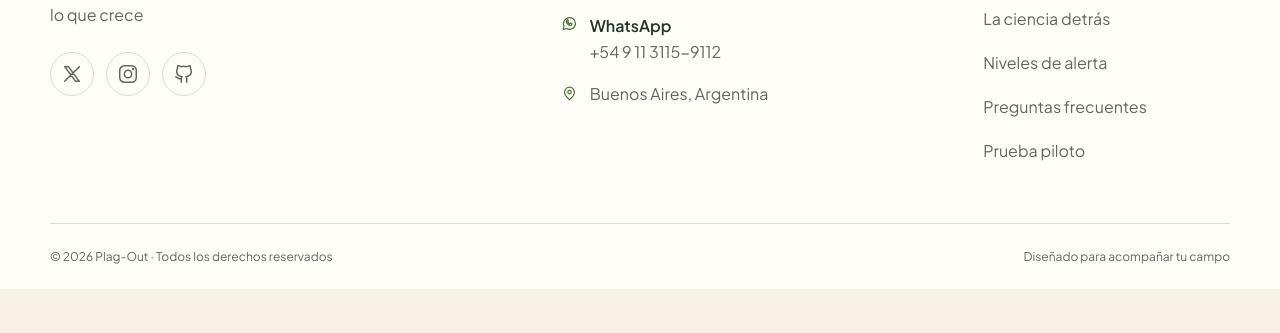
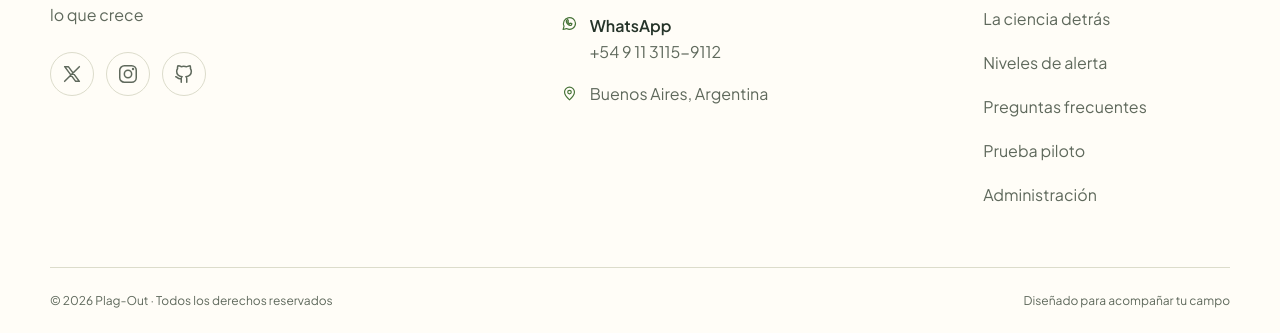
Before and after one commit to rami-nava/PlagOut-LandingPage, a plain HTML site: page index.html in a window 1280 px wide. Shown: the part 5848-6181 px from the top of the page. Before the commit the page ends 6137 px from the top, so only its background shows below. Drawn offline with Linux system fonts and the light colour scheme.

Commit message:
feat: enlace al panel de administración en el pie de página
La URL vive en un único lugar de index.html y por ahora apunta al panel
local. No mergear hasta que el panel tenga URL publicada.

Co-Authored-By: Claude Opus 5.5 <noreply@anthropic.com>

```diff
--- a/index.html
+++ b/index.html
@@ -213,7 +213,7 @@
   <footer class="footer"><div class="wrap"><div class="footer-grid">
     <div class="footer-brand"><a class="brand" href="#top"><img src="assets/logo.png" alt="" width="38" height="40"><span>Plag-Out</span></a><p>Más información para cuidar<br>lo que crece</p><div class="social-icons" aria-label="Redes sociales, enlaces próximamente"><span role="img" aria-label="X, próximamente" title="X · Próximamente"><svg class="icon" viewBox="0 0 24 24"><path d="M4 4h4l12 16h-4ZM20 4 4 20"/></svg></span><span role="img" aria-label="Instagram, próximamente" title="Instagram · Próximamente"><svg class="icon" viewBox="0 0 24 24"><rect x="3" y="3" width="18" height="18" rx="5"/><circle cx="12" cy="12" r="4"/><circle cx="17.5" cy="6.5" r=".5"/></svg></span><span role="img" aria-label="GitHub, próximamente" title="GitHub · Próximamente"><svg class="icon" viewBox="0 0 24 24"><path d="M9 21v-4c-4 1-4-2-6-2m12 6v-4c0-1-.3-2-1-2 4-.5 6-2 6-6 0-1-.4-2-1-3 .2-1 .2-2-.3-3-2 0-3 1-4 1a12 12 0 0 0-6 0C8 3 7 3 5.3 3c-.5 1-.5 2-.3 3-.6 1-1 2-1 3 0 4 2 5.5 6 6-.7 0-1 1-1 2"/></svg></span></div></div>
     <div><h2 class="footer-title">Contacto</h2><ul class="contact-list"><li><svg class="icon"><use href="#i-mail"/></svg><a href="mailto:plagout@gmail.com">plagout@gmail.com</a></li><li class="whatsapp-contact"><svg class="icon"><use href="#i-whatsapp"/></svg><a class="whatsapp-link" href="https://wa.me/5491131159112"><span class="contact-label">WhatsApp</span><span class="contact-number">+54 9 11 3115-9112</span></a></li><li><svg class="icon"><use href="#i-pin"/></svg><span>Buenos Aires, Argentina</span></li></ul></div>
-    <nav aria-label="Navegación del pie de página"><h2 class="footer-title">Explora</h2><a href="#como-funciona">Cómo funciona</a><a href="#ciencia">La ciencia detrás</a><a href="#alertas">Niveles de alerta</a><a href="#faq">Preguntas frecuentes</a><a href="#contacto">Prueba piloto</a></nav>
+    <nav aria-label="Navegación del pie de página"><h2 class="footer-title">Explora</h2><a href="#como-funciona">Cómo funciona</a><a href="#ciencia">La ciencia detrás</a><a href="#alertas">Niveles de alerta</a><a href="#faq">Preguntas frecuentes</a><a href="#contacto">Prueba piloto</a><!-- URL del panel admin: único lugar a cambiar al publicarlo. --><a href="http://127.0.0.1:3000/login" rel="nofollow">Administración</a></nav>
   </div><div class="footer-bottom"><span>© 2026 Plag-Out · Todos los derechos reservados</span><span>Diseñado para acompañar tu campo</span></div></div></footer>
   <dialog class="video-dialog" id="video-dialog" aria-label="Demo de Plag-Out ampliada"><button class="video-dialog-close" type="button" aria-label="Cerrar video ampliado">Cerrar <span aria-hidden="true">×</span></button><div class="expanded-video-stage"></div></dialog>
   <a class="back-top" id="back-top" href="#top" aria-label="Volver al inicio" hidden><svg class="icon"><use href="#i-up"/></svg></a>
```
Also changed, not shown: 1 other file.
